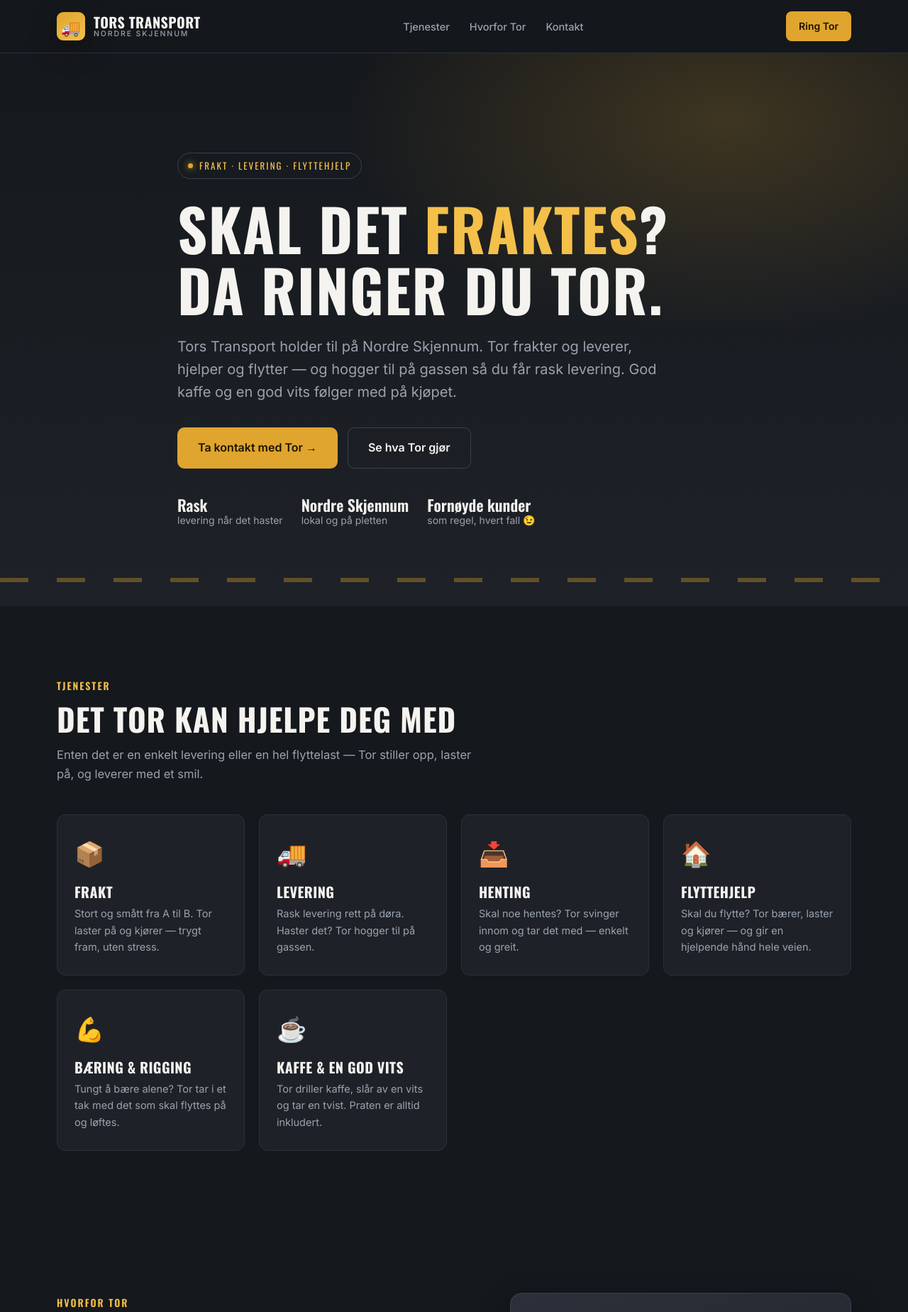
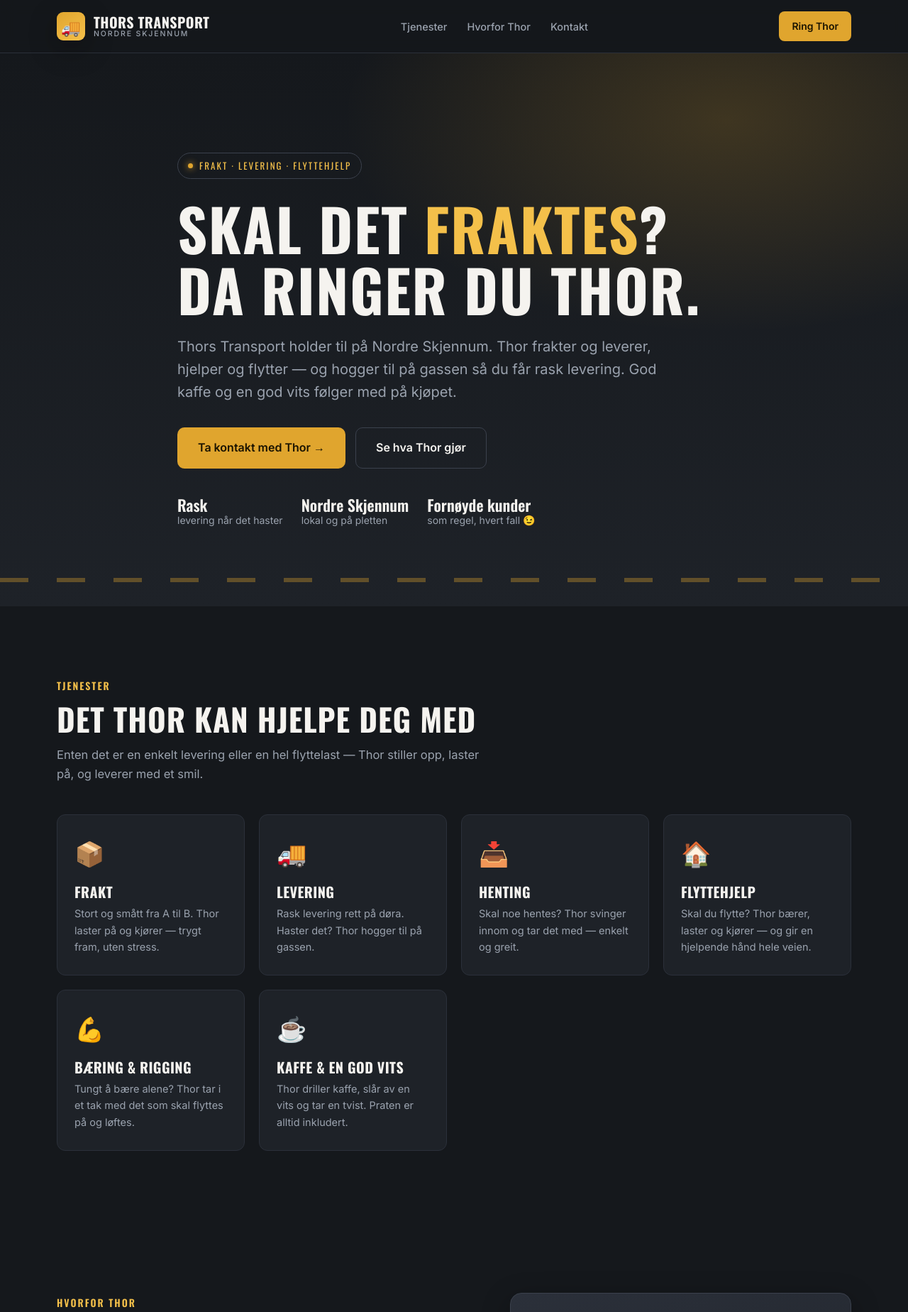
Before and after one commit to BarrenWuffet402/crispy-cactus, a plain HTML site: page tronrud-sveiseverksted/tors-transport/index.html in a window 1280 px wide. Shown: the top 1848 px of the page at 71% size. Drawn offline with nearby package versions, Linux system fonts and the light colour scheme.

Commit message:
Fix name: Tors Transport -> Thors Transport (incl. email + Tronrud link)

```diff
--- a/tronrud-sveiseverksted/tors-transport/index.html
+++ b/tronrud-sveiseverksted/tors-transport/index.html
@@ -3,8 +3,8 @@
 <head>
 <meta charset="utf-8" />
 <meta name="viewport" content="width=device-width, initial-scale=1" />
-<title>Tors Transport — frakt og levering fra Nordre Skjennum</title>
-<meta name="description" content="Tors Transport på Nordre Skjennum. Frakt, levering, flyttehjelp og et smil på kjøpet. God kaffe, en god vits og rask levering — kundene er som regel fornøyd. Ta kontakt!">
+<title>Thors Transport — frakt og levering fra Nordre Skjennum</title>
+<meta name="description" content="Thors Transport på Nordre Skjennum. Frakt, levering, flyttehjelp og et smil på kjøpet. God kaffe, en god vits og rask levering — kundene er som regel fornøyd. Ta kontakt!">
 <link rel="preconnect" href="https://fonts.googleapis.com">
 <link rel="preconnect" href="https://fonts.gstatic.com" crossorigin>
 <link href="https://fonts.googleapis.com/css2?family=Oswald:wght@400;500;600;700&family=Inter:wght@400;500;600&display=swap" rel="stylesheet">
@@ -112,13 +112,13 @@
 <body>
   <header>
     <nav class="wrap">
-      <div class="brand"><span class="badge">🚚</span><div>Tors Transport<small>Nordre Skjennum</small></div></div>
+      <div class="brand"><span class="badge">🚚</span><div>Thors Transport<small>Nordre Skjennum</small></div></div>
       <div class="navlinks">
         <a href="#tjenester">Tjenester</a>
-        <a href="#hvorfor">Hvorfor Tor</a>
+        <a href="#hvorfor">Hvorfor Thor</a>
         <a href="#kontakt">Kontakt</a>
       </div>
-      <a href="#kontakt" class="nav-cta">Ring Tor</a>
+      <a href="#kontakt" class="nav-cta">Ring Thor</a>
     </nav>
   </header>
 
@@ -126,11 +126,11 @@
   <section class="hero">
     <div class="wrap">
       <span class="kicker"><span class="d"></span> Frakt · Levering · Flyttehjelp</span>
-      <h1>Skal det <span>fraktes</span>? Da ringer du Tor.</h1>
-      <p>Tors Transport holder til på Nordre Skjennum. Tor frakter og leverer, hjelper og flytter — og hogger til på gassen så du får rask levering. God kaffe og en god vits følger med på kjøpet.</p>
+      <h1>Skal det <span>fraktes</span>? Da ringer du Thor.</h1>
+      <p>Thors Transport holder til på Nordre Skjennum. Thor frakter og leverer, hjelper og flytter — og hogger til på gassen så du får rask levering. God kaffe og en god vits følger med på kjøpet.</p>
       <div class="cta-row">
-        <a href="#kontakt" class="btn primary">Ta kontakt med Tor →</a>
-        <a href="#tjenester" class="btn ghost">Se hva Tor gjør</a>
+        <a href="#kontakt" class="btn primary">Ta kontakt med Thor →</a>
+        <a href="#tjenester" class="btn ghost">Se hva Thor gjør</a>
       </div>
       <div class="trust">
         <div><b>Rask</b>levering når det haster</div>
@@ -145,16 +145,16 @@
     <div class="wrap">
       <div class="sec-head">
         <span class="lbl">Tjenester</span>
-        <h2>Det Tor kan hjelpe deg med</h2>
-        <p>Enten det er en enkelt levering eller en hel flyttelast — Tor stiller opp, laster på, og leverer med et smil.</p>
+        <h2>Det Thor kan hjelpe deg med</h2>
+        <p>Enten det er en enkelt levering eller en hel flyttelast — Thor stiller opp, laster på, og leverer med et smil.</p>
       </div>
       <div class="grid">
-        <div class="svc"><div class="ico">📦</div><h3>Frakt</h3><p>Stort og smått fra A til B. Tor laster på og kjører — trygt fram, uten stress.</p></div>
-        <div class="svc"><div class="ico">🚚</div><h3>Levering</h3><p>Rask levering rett på døra. Haster det? Tor hogger til på gassen.</p></div>
-        <div class="svc"><div class="ico">📥</div><h3>Henting</h3><p>Skal noe hentes? Tor svinger innom og tar det med — enkelt og greit.</p></div>
-        <div class="svc"><div class="ico">🏠</div><h3>Flyttehjelp</h3><p>Skal du flytte? Tor bærer, laster og kjører — og gir en hjelpende hånd hele veien.</p></div>
-        <div class="svc"><div class="ico">💪</div><h3>Bæring &amp; rigging</h3><p>Tungt å bære alene? Tor tar i et tak med det som skal flyttes på og løftes.</p></div>
-        <div class="svc"><div class="ico">☕</div><h3>Kaffe &amp; en god vits</h3><p>Tor driller kaffe, slår av en vits og tar en tvist. Praten er alltid inkludert.</p></div>
+        <div class="svc"><div class="ico">📦</div><h3>Frakt</h3><p>Stort og smått fra A til B. Thor laster på og kjører — trygt fram, uten stress.</p></div>
+        <div class="svc"><div class="ico">🚚</div><h3>Levering</h3><p>Rask levering rett på døra. Haster det? Thor hogger til på gassen.</p></div>
+        <div class="svc"><div class="ico">📥</div><h3>Henting</h3><p>Skal noe hentes? Thor svinger innom og tar det med — enkelt og greit.</p></div>
+        <div class="svc"><div class="ico">🏠</div><h3>Flyttehjelp</h3><p>Skal du flytte? Thor bærer, laster og kjører — og gir en hjelpende hånd hele veien.</p></div>
+        <div class="svc"><div class="ico">💪</div><h3>Bæring &amp; rigging</h3><p>Tungt å bære alene? Thor tar i et tak med det som skal flyttes på og løftes.</p></div>
+        <div class="svc"><div class="ico">☕</div><h3>Kaffe &amp; en god vits</h3><p>Thor driller kaffe, slår av en vits og tar en tvist. Praten er alltid inkludert.</p></div>
       </div>
     </div>
   </section>
@@ -164,18 +164,18 @@
     <div class="wrap split">
       <div>
         <div class="sec-head" style="margin-bottom:0">
-          <span class="lbl">Hvorfor Tor</span>
+          <span class="lbl">Hvorfor Thor</span>
           <h2>En veldig allright kar</h2>
         </div>
         <ul class="why-list">
-          <li><span class="c">✓</span><div><b>Rask levering</b><p>Når det haster hogger Tor til på gassen — du får varene fram i tide.</p></div></li>
-          <li><span class="c">✓</span><div><b>Hjelpsom hele veien</b><p>Frakter, leverer, hjelper og flytter. Tor stiller opp der du trenger en hånd.</p></div></li>
+          <li><span class="c">✓</span><div><b>Rask levering</b><p>Når det haster hogger Thor til på gassen — du får varene fram i tide.</p></div></li>
+          <li><span class="c">✓</span><div><b>Hjelpsom hele veien</b><p>Frakter, leverer, hjelper og flytter. Thor stiller opp der du trenger en hånd.</p></div></li>
           <li><span class="c">✓</span><div><b>God stemning</b><p>God kaffe, en god vits og en tvist. Det skal være hyggelig å få hjelp.</p></div></li>
           <li><span class="c">✓</span><div><b>Lokal på Nordre Skjennum</b><p>Kort vei, kjent i området, og en kar du faktisk får tak i.</p></div></li>
         </ul>
       </div>
       <div class="card2">
-        <div class="big">Ring Tor<small>— så er lasset på vei.</small></div>
+        <div class="big">Ring Thor<small>— så er lasset på vei.</small></div>
         <hr>
         <div class="line"><span>Base</span><span>Nordre Skjennum</span></div>
         <div class="line"><span>Oppdrag</span><span>Frakt · Levering · Flytting</span></div>
@@ -189,7 +189,7 @@
   <section class="quote">
     <div class="wrap">
       <div class="q">«Kundene er <span>som regel fornøyd</span> — og de som ikke er det, får en kaffe og en vits på veien.»</div>
-      <div class="by">— Tor, sjefen sjøl</div>
+      <div class="by">— Thor, sjefen sjøl</div>
     </div>
   </section>
 
@@ -199,12 +199,12 @@
       <div>
         <div class="sec-head" style="margin-bottom:0">
           <span class="lbl">Kontakt</span>
-          <h2>Ta en tvist med Tor</h2>
-          <p>Fortell kort hva som skal fraktes eller flyttes, så gir Tor deg en lyd så fort han kan.</p>
+          <h2>Ta en tvist med Thor</h2>
+          <p>Fortell kort hva som skal fraktes eller flyttes, så gir Thor deg en lyd så fort han kan.</p>
         </div>
         <div class="contact-detail">
           <div class="cd"><span class="i">📞</span><div><b>Telefon</b><p><a href="tel:+4700000000">+47 000 00 000</a></p></div></div>
-          <div class="cd"><span class="i">✉️</span><div><b>E-post</b><p><a href="mailto:tor@torstransport.no">tor@torstransport.no</a></p></div></div>
+          <div class="cd"><span class="i">✉️</span><div><b>E-post</b><p><a href="mailto:thor@thorstransport.no">thor@thorstransport.no</a></p></div></div>
           <div class="cd"><span class="i">📍</span><div><b>Base</b><p>Nordre Skjennum</p></div></div>
           <div class="cd"><span class="i">🕗</span><div><b>Treffetid</b><p>Man–lør · eller når du får tak i'n</p></div></div>
         </div>
@@ -216,7 +216,7 @@
         </div>
         <div><label for="epost">E-post</label><input id="epost" type="email" required placeholder="ola@epost.no"></div>
         <div><label for="melding">Hva skal fraktes eller flyttes?</label><textarea id="melding" required placeholder="F.eks. en sofa fra Skjennum til sentrum, eller en palle som skal leveres i morgen…"></textarea></div>
-        <button type="submit" class="btn primary">Send til Tor</button>
+        <button type="submit" class="btn primary">Send til Thor</button>
         <div class="form-msg" id="formMsg" aria-live="polite"></div>
       </form>
     </div>
@@ -224,8 +224,8 @@
 
   <footer>
     <div class="wrap">
-      <div class="brand"><span class="badge">🚚</span><div>Tors Transport<small>Nordre Skjennum</small></div></div>
-      <p>© <span id="yr"></span> Tors Transport — frakt, levering og flyttehjelp med et smil.</p>
+      <div class="brand"><span class="badge">🚚</span><div>Thors Transport<small>Nordre Skjennum</small></div></div>
+      <p>© <span id="yr"></span> Thors Transport — frakt, levering og flyttehjelp med et smil.</p>
       <p style="margin-top:8px"><a class="back" href="../index.html">← Tilbake til Tronrud Sveis</a></p>
       <span class="demo">✦ Utkast — telefon, e-post og adresse fylles inn med ekte info</span>
     </div>
@@ -243,7 +243,7 @@
       melding:document.getElementById("melding").value
     };
     console.info("[tor] forespørsel:",data);
-    m.textContent="✓ Takk! Tor gir deg en lyd så fort han kan.";
+    m.textContent="✓ Takk! Thor gir deg en lyd så fort han kan.";
     e.target.reset();
     setTimeout(function(){m.textContent="";},5000);
   });
```
Also changed, not shown: tronrud-sveiseverksted/index.html (+1 -1 lines).
